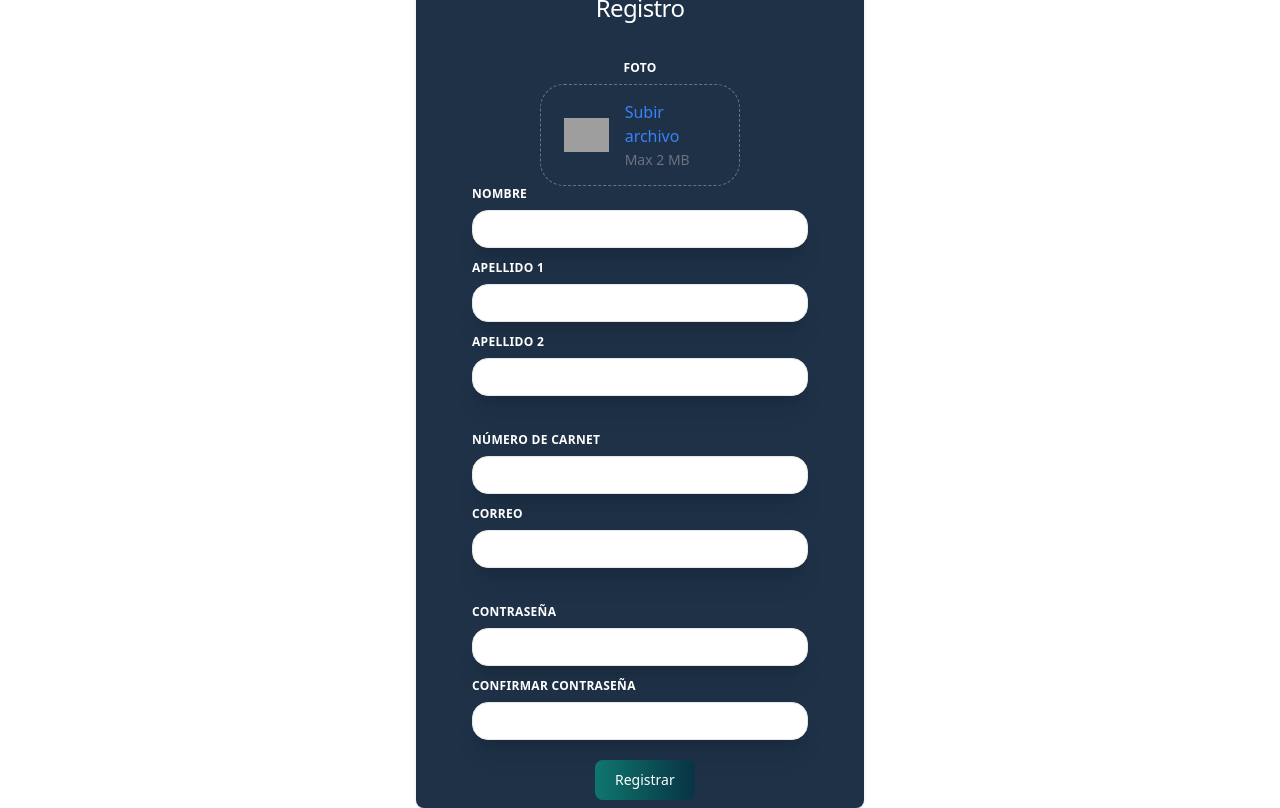
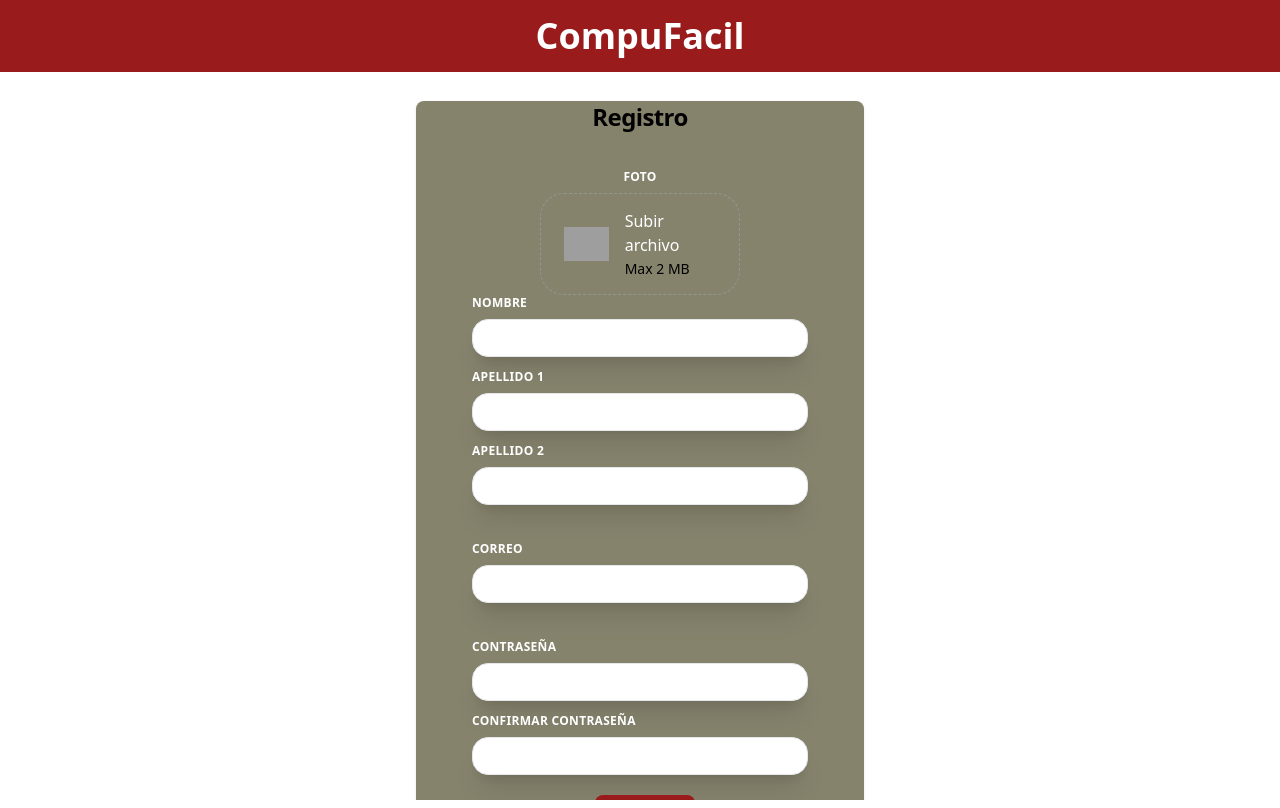
Before and after one commit to dayron24/CompuFacil, a React (Vite) app in the folder Client/: page /register in a window 1280 px wide. Built offline with nearby package versions, Linux system fonts and the light colour scheme; grey boxes are pictures that could not be loaded.

Commit message:
Registro listo

```diff
--- a/Client/src/App.jsx
+++ b/Client/src/App.jsx
@@ -19,7 +19,7 @@ export default function App() {
         <Route path="/" element={<LoginPage />} /><Route path="/register-student" element={<RegisterUserPage />} />
         <Route path="/forgot-password" element={< ForgotPasswordPage/>} />
         <Route path="/register" element={<RegisterUserPage />} />
-        <Route path="/inicio" element={<IndexPage />} />
+        <Route path="/inicio" element={<HomePage />} />
         <Route path="/home" element={<HomePage />} />
         <Route path="/user" element={<ViewUser />} />
         <Route path="/menu" element={<MenuCurso />} />
--- /dev/null
+++ b/Client/src/components/Header.jsx
@@ -0,0 +1,11 @@
+import { Outlet } from "react-router-dom";
+
+export const Header = () => {
+  return (
+    <header className="bg-red-800 text-white text-4xl font-bold text-center py-4">
+        <a href="/home">
+        <h1>CompuFacil</h1>
+        </a>
+    </header>
+  );
+};
--- a/Client/src/views/HomePage.jsx
+++ b/Client/src/views/HomePage.jsx
@@ -1,5 +1,5 @@
 import React, { useState } from 'react';
-
+import { Header } from '../components/Header';
 export function HomePage() {
     const [activeTab, setActiveTab] = useState('nivel0');
 
@@ -122,9 +122,7 @@ export function HomePage() {
 
     return (
         <div className="relative">
-            <header className="bg-red-800 text-white text-4xl font-bold text-center py-4">
-                <h1>CompuFacil</h1>
-            </header>
+            <Header></Header>
             <div className="flex flex-col items-center justify-center px-6 py-8 mx-auto min-h-screen">
                 <div className="pb-5 text-sm font-medium text-center text-gray-500 border-b border-gray-200 dark:text-gray-400 dark:border-gray-700">
                     <ul className="flex flex-wrap -mb-px">
--- a/Client/src/views/Lessons.jsx
+++ b/Client/src/views/Lessons.jsx
@@ -1,4 +1,5 @@
 import React from 'react';
+import { Header } from '../components/Header';
 
 export function ViewLessons() {
     const itemInfo = {
@@ -10,9 +11,7 @@ export function ViewLessons() {
 
     return (
         <div className="relative">
-            <header className="bg-red-800 text-white text-4xl font-bold text-center py-4">
-                <h1>CompuFacil</h1>
-            </header>
+            <Header></Header>
 
             <div className="px-6 py-8">
                 <div className="mb-5 flex">
--- a/Client/src/views/MenuCurso.jsx
+++ b/Client/src/views/MenuCurso.jsx
@@ -1,4 +1,5 @@
 import React from 'react';
+import { Header } from '../components/Header';
 
 export function MenuCurso() {
     const classes = [
@@ -56,9 +57,7 @@ export function MenuCurso() {
 
     return (
         <div className="relative">
-            <header className="bg-red-800 text-white text-4xl font-bold text-center py-4">
-                <h1>CompuFacil</h1>
-            </header>
+            <Header></Header>
 
             <div className="px-6 py-8 flex justify-center items-center flex-col">
                 {classes.map((course, index) => (
--- a/Client/src/views/Questions.jsx
+++ b/Client/src/views/Questions.jsx
@@ -1,4 +1,5 @@
 import React from 'react';
+import { Header } from '../components/Header';
 
 export function ViewQuestions() {
     const questions = [
@@ -61,9 +62,7 @@ export function ViewQuestions() {
 
     return (
         <div className="relative">
-            <header className="bg-red-800 text-white text-4xl font-bold text-center py-4">
-                <h1>CompuFacil</h1>
-            </header>
+            <Header></Header>
 
             <h2 className="mb-5 text-2xl text-[#14453D] font-bold underline px-10">Examen:</h2>
 
--- a/Client/src/views/RegisterUserPage.jsx
+++ b/Client/src/views/RegisterUserPage.jsx
@@ -27,7 +27,6 @@ function RegisterUserPage() {
 		confirmPassword: '',
     lastName1: '',
     lastName2: '',
-    carnet: '',
     photoFile: null,
 	});
 
@@ -42,11 +41,6 @@ function RegisterUserPage() {
   const handleSubmit = async (e) => {
     e.preventDefault();
     console.log(formData);
-
-    if (!formData.email.endsWith('@estudiantec.cr')) {
-      setErrorMsg("El correo electrónico ser una cuenta '@estudiantec'");
-      return;
-    }
 
     if (formData.password !== formData.confirmPassword) {
       setErrorMsg("La contraseña no coincide");
@@ -111,7 +105,11 @@ function RegisterUserPage() {
   };
 
   return (
-    <div className="absolute inset-0 bg-cover bg-center" style={styles}>
+    <div className="relative">
+    <header className="bg-red-800 text-white text-4xl font-bold text-center py-4">
+    <h1>CompuFacil</h1>
+   </header>
+    <div className="absolute inset-x-0 bg-cover bg-center"  style={styles} >
       <p
         ref={errorRef}
         className={errorMsg ? "errmsg" : "offscreen"}
@@ -121,7 +119,7 @@ function RegisterUserPage() {
       </p>
       <div className="flex flex-col items-center justify-center px-6 py-8 mx-auto md:h-screen lg:py-0">
 
-        <div className="w-full bg-customblue rounded-lg shadow dark:border md:mt-0 sm:max-w-md xl:p-0 dark:bg-white-800 dark:border-gray-700" >
+        <div className="w-full bg-customgray rounded-lg shadow dark:border md:mt-0 sm:max-w-md xl:p-0 dark:bg-white-800 dark:border-gray-700" >
           <div className="flex flex-col items-center justify-center ">
             <div className="w-6/12 ">
               <form
@@ -130,7 +128,7 @@ function RegisterUserPage() {
                   //onsult(e);
                 }}
               >
-                <h2 className="mb-9 text-[40px] font-medium  text-center  leading-tight tracking-tight text-white md:text-2xl ">
+                <h2 className="mb-9 text-[5 0px] font-bold  text-center  leading-tight tracking-tight text-black md:text-2xl ">
                   Registro
                 </h2>
                 <div className="w-full px-3 mb-6 md:mb-0">
@@ -158,10 +156,10 @@ function RegisterUserPage() {
                             />
                           </div>
                           <div className="relative items-center">
-                            <span className="block relative text-blue-500 group-hover:text-blue-500">
+                            <span className="block relative text-white group-hover:text-blue-500">
                               Subir archivo
                             </span>
-                            <span className="mt-0.5 block text-sm text-gray-500 dark:text-gray-400">
+                            <span className="mt-0.5 block text-sm text-black ">
                               {fileName}
                             </span>
                           </div>
@@ -232,24 +230,6 @@ function RegisterUserPage() {
                 </div>
 
                 <div className="flex flex-wrap -mx-20 mb-6">
-
-                  <div className="w-full px-3">
-                    <label
-                      className="block uppercase tracking-wide text-white text-xs font-bold mb-2"
-                      htmlFor="grid-celular"
-                    >
-                      Número de Carnet
-                    </label>
-                    <input
-                      onChange={ handleInputChange}
-                      className="appearance-none block w-full bg-white-200 text-black border rounded-2xl py-2 px-4 mb-3 leading-tight focus:outline-none focus:bg-white shadow-xl"
-                      id="grid-last-name"
-                      type="text"
-                      placeholder=""
-                      name='carnet'
-                      defaultValue={formData.carnet}
-                    />
-                  </div>
                   <div className="w-full px-3">
                     <label
                       className="block uppercase tracking-wide text-white text-xs font-bold mb-2"
@@ -312,7 +292,7 @@ function RegisterUserPage() {
                       <div className="max-w-full w-3/12 h-full ">
                         <button
                           type="submit"
-                          className="justify-center text-white bg-gradient-to-r from-teal-700 to-cyan-950 font-medium rounded-lg text-sm px-5 py-2.5 text-center
+                          className="justify-center text-white bg-red-800 font-medium rounded-lg text-sm px-5 py-2.5 text-center
                     hover:bg-gradient-to-r hover:from-teal-600 hover:to-cyan-800 hover:shadow-2xl transition-all duration-300 ease-in-out hover:scale-110 hover:-translate-y-1"
                         >
                           Registrar
@@ -326,6 +306,7 @@ function RegisterUserPage() {
         </div>
       </div>
     </div>
+    </div>
   );
 }
 
--- a/Client/src/views/ViewUser.jsx
+++ b/Client/src/views/ViewUser.jsx
@@ -44,9 +44,7 @@ export function ViewUser() {
 
     return (
         <div className="relative">
-            <header className="bg-red-800 text-white text-4xl font-bold text-center py-4">
-                <h1>CompuFacil</h1>
-            </header>
+            <Header></Header>
 
             <div className="px-6 py-8">
                 <div className="mb-5 flex">
```
Also changed, not shown: Client/src/views/LoginPage.jsx (+5 -5 lines), 2 other files (tests, documents, lock files or other folders).
